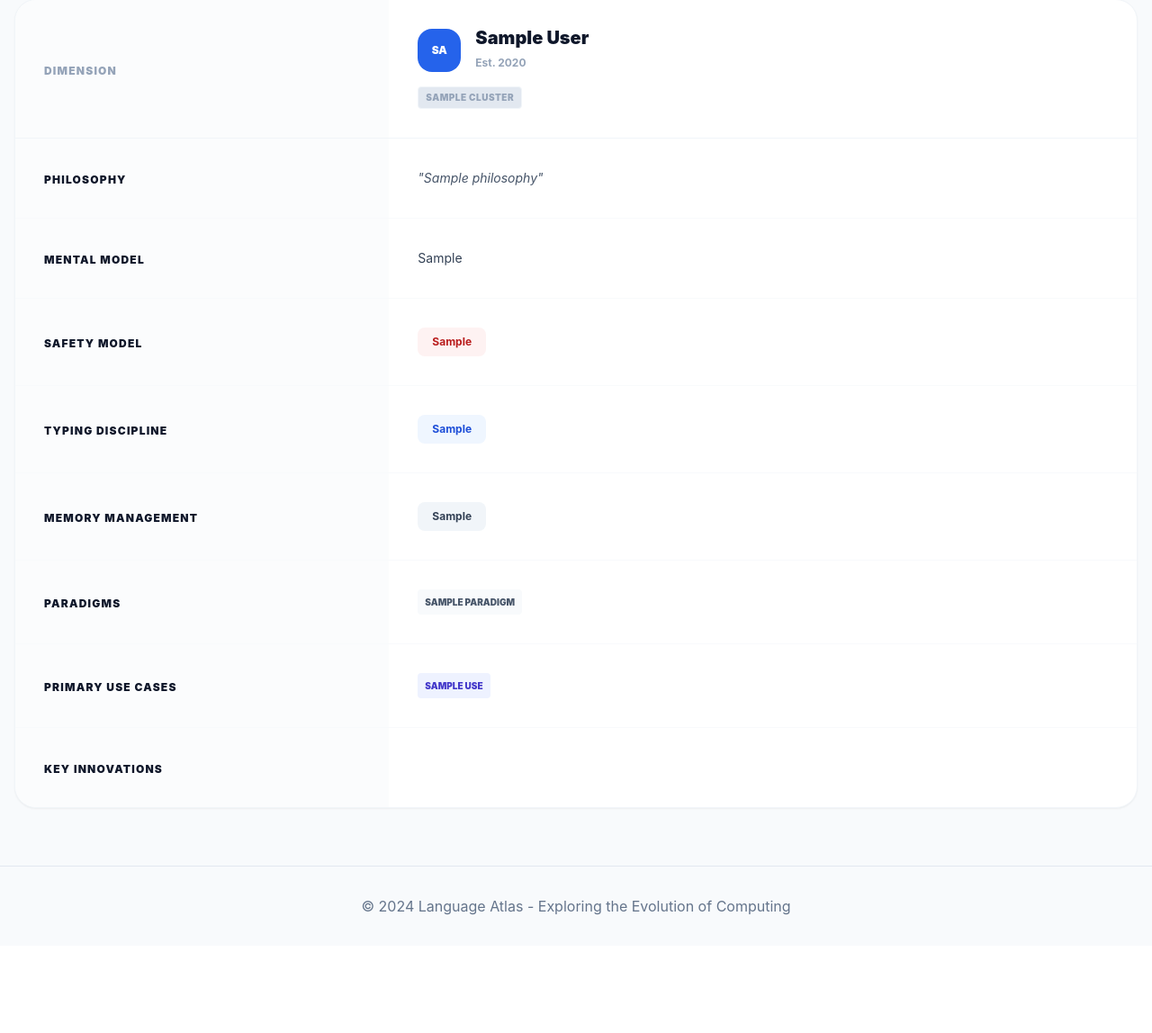
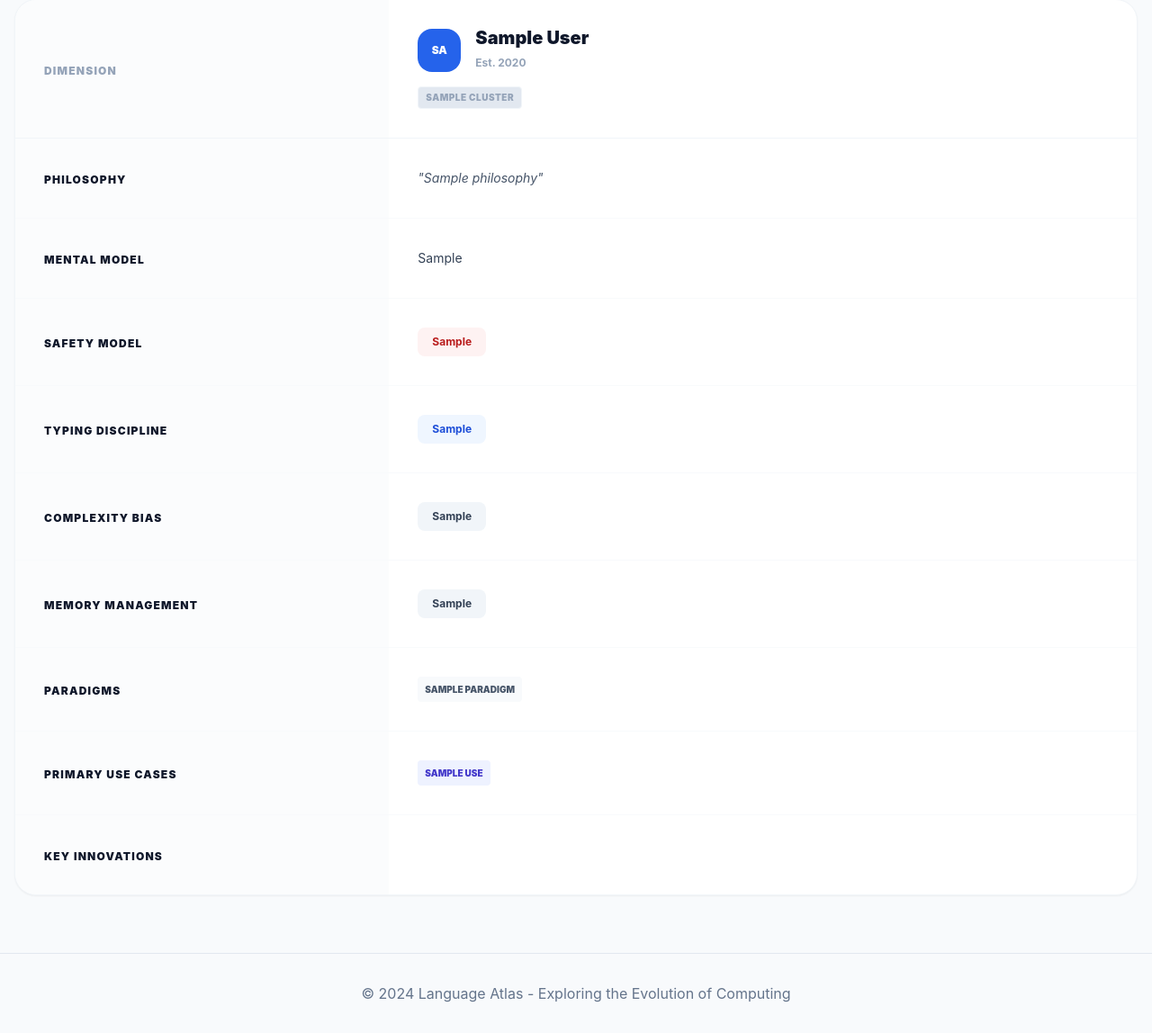
Before and after one commit to someflydev/language-atlas, a Python web app: template src/app/templates/compare.html in a window 1280 px wide. Shown: the part 245-1393 px from the top of the page at 90% size. Before the commit the page ends 1262 px from the top, so only its background shows below. Run offline with Jinja, Linux system fonts and the light colour scheme; the template is opened without the code that fills it: most values are stand-ins (such as "Sample title", 1, 10 or a date in 2020); some libraries are stand-ins or nearby versions.

Commit message:
[PRE-FLIGHT UI] Enhance Comparison Engine with Complexity Bias
Update the comparison table to include Complexity Bias as a primary
technical dimension. This leverages the high-fidelity metadata in the
SQLite database to provide more nuanced side-by-side analysis of
programming languages.

```diff
--- a/src/app/templates/partials/comparison_table.html
+++ b/src/app/templates/partials/comparison_table.html
@@ -78,6 +78,20 @@
                 {% endfor %}
             </tr>
 
+            <!-- Complexity Bias -->
+            <tr>
+                <td class="p-8 bg-slate-50/50">
+                    <span class="text-xs font-black uppercase tracking-widest text-slate-900">Complexity Bias</span>
+                </td>
+                {% for lang in languages %}
+                <td class="p-8 text-sm text-slate-700">
+                    <div class="{% if lang.complexity_bias == 'low' %}bg-green-50 text-green-700{% elif lang.complexity_bias == 'high' %}bg-orange-50 text-orange-700{% else %}bg-slate-100 text-slate-700{% endif %} text-xs font-bold px-4 py-2 rounded-lg inline-block">
+                        {{ lang.complexity_bias|capitalize }}
+                    </div>
+                </td>
+                {% endfor %}
+            </tr>
+
             <!-- Memory Management -->
             <tr>
                 <td class="p-8 bg-slate-50/50">
```
